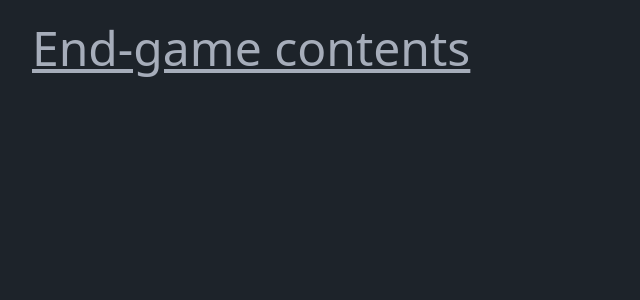
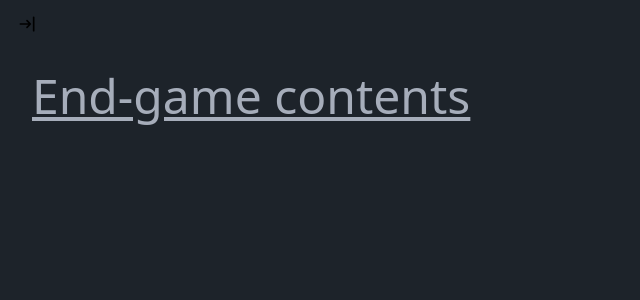
Before and after one commit to thanadip/PathofExile, a React (Vite) app: page /end-game in a window 1280 px wide. Shown: the top 300 px of the page, without its empty margins (0-640 px from the left). Built offline with nearby package versions, Linux system fonts and the light colour scheme.

Commit message:
added drawer

```diff
--- /dev/null
+++ b/src/components/Drawer1.jsx
@@ -0,0 +1,58 @@
+import React from "react";
+
+function Drawer1() {
+  return (
+    <>
+      <div className="drawer">
+        <input id="my-drawer" type="checkbox" className="drawer-toggle" />
+        <div className="drawer-content">
+          {/* Page content here */}
+          <label htmlFor="my-drawer" className="btn btn-ghost drawer-button">
+            <svg
+              width="20px"
+              height="20px"
+              viewBox="0 0 24 24"
+              fill="none"
+              xmlns="http://www.w3.org/2000/svg"
+            >
+              <g id="SVGRepo_bgCarrier" stroke-width="0"></g>
+              <g
+                id="SVGRepo_tracerCarrier"
+                stroke-linecap="round"
+                stroke-linejoin="round"
+              ></g>
+              <g id="SVGRepo_iconCarrier">
+                {" "}
+                <path
+                  d="M20 4V20M4 12H16M16 12L12 8M16 12L12 16"
+                  stroke="#000000"
+                  stroke-width="2"
+                  stroke-linecap="round"
+                  stroke-linejoin="round"
+                ></path>{" "}
+              </g>
+            </svg>
+          </label>
+        </div>
+        <div className="drawer-side">
+          <label
+            htmlFor="my-drawer"
+            aria-label="close sidebar"
+            className="drawer-overlay"
+          ></label>
+          <ul className="menu p-4 w-80 min-h-full bg-base-200 text-base-content">
+            {/* Sidebar content here */}
+            <li>
+              <a>Sidebar Item 1</a>
+            </li>
+            <li>
+              <a>Sidebar Item 2</a>
+            </li>
+          </ul>
+        </div>
+      </div>
+    </>
+  );
+}
+
+export default Drawer1;
--- a/src/views/non-user/EndGame.jsx
+++ b/src/views/non-user/EndGame.jsx
@@ -1,9 +1,11 @@
 import React from "react";
+import Drawer1 from "../../components/Drawer1";
 
 function EndGame() {
   return (
     <>
       <div>
+        <Drawer1></Drawer1>
         <div className="flex felx-column h-[100dvh]">
           <div className="text-5xl underline ml-8 mt-6"> End-game contents</div>
         </div>
```
